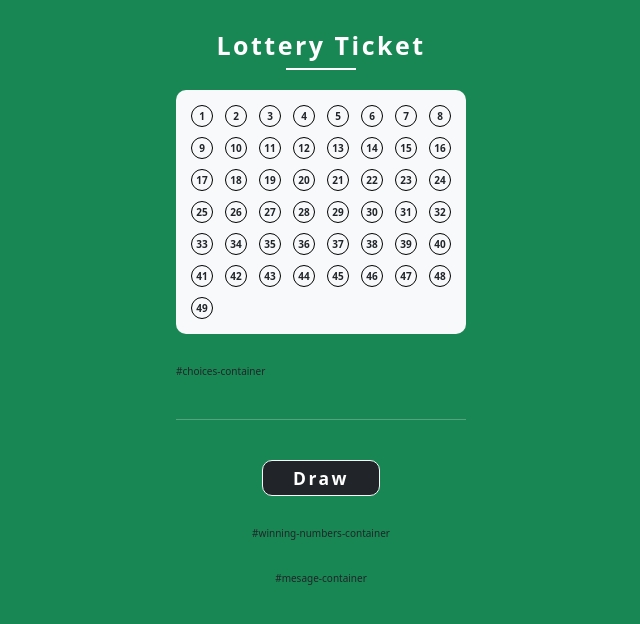
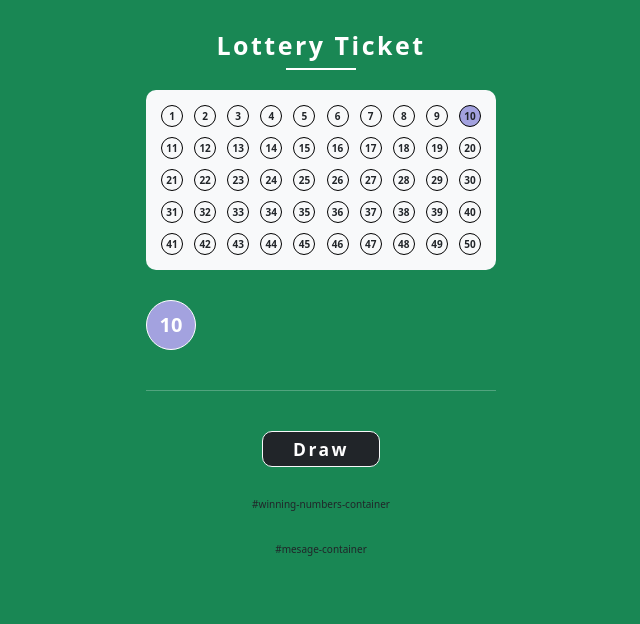
Before and after one commit to angellutz/Lotto_game, a plain HTML site: page index.html in a window 1280 px wide. Both pictures are taken after a click on the element "10". Shown: the whole page, without its empty margins (319-959 px from the left). Drawn offline with nearby package versions, Linux system fonts and the light colour scheme.

Commit message:
implemented selected numbers container

```diff
--- a/index.html
+++ b/index.html
@@ -15,18 +15,21 @@
       href="https://cdnjs.cloudflare.com/ajax/libs/font-awesome/6.3.0/css/all.min.css"
       integrity="sha512-SzlrxWUlpfuzQ+pcUCosxcglQRNAq/DZjVsC0lE40xsADsfeQoEypE+enwcOiGjk/bSuGGKHEyjSoQ1zVisanQ=="
       crossorigin="anonymous"
-			referrerpolicy="no-referrer" />
+      referrerpolicy="no-referrer"
+    />
 
     <!-- link Bootstrap 5 -->
     <link
       href="https://cdn.jsdelivr.net/npm/bootstrap@5.0.2/dist/css/bootstrap.min.css"
       rel="stylesheet"
       integrity="sha384-EVSTQN3/azprG1Anm3QDgpJLIm9Nao0Yz1ztcQTwFspd3yD65VohhpuuCOmLASjC"
-			crossorigin="anonymous" />
+      crossorigin="anonymous"
+    />
     <script
       src="https://cdn.jsdelivr.net/npm/bootstrap@5.0.2/dist/js/bootstrap.bundle.min.js"
       integrity="sha384-MrcW6ZMFYlzcLA8Nl+NtUVF0sA7MsXsP1UyJoMp4YLEuNSfAP+JcXn/tWtIaxVXM"
-			crossorigin="anonymous"></script>
+      crossorigin="anonymous"
+    ></script>
   </head>
   <body class="bg-success">
     <!-- title  -->
@@ -35,23 +38,26 @@
     </div>
     <main
       id="wrapper"
-			class="d-flex flex-column align-items-center justify-content-center mx-auto">
+      class="d-flex flex-column align-items-center justify-content-center mx-auto"
+    >
       <!-- ticket section -->
       <section id="top-section" class="d-flex flex-column w-100">
         <!-- ticket to be filled dinamically with JS -->
         <div id="ticket-container" class="d-flex bg-light mb-5 p-4">
           <div
             id="options"
-						class="d-flex flex-wrap gap-3 justify-content-between"></div>
+            class="d-flex flex-wrap gap-3 justify-content-between"
+          ></div>
         </div>
         <!-- user chosed numbers to be populated by JS -->
-				<div id="choices-container" class="mb-5 w-100">#choices-container</div>
+        <div id="choices-container" class="d-flex gap-3 mb-5 w-100"></div>
         <hr class="bg-light" />
       </section>
       <!-- random numbers section -->
       <section
         id="bottom-section"
-				class="d-flex flex-column align-items-center w-100">
+        class="d-flex flex-column align-items-center w-100"
+      >
         <a class="btn btn-dark border-light fs-3 px-5 fw-bold my-5">Draw</a>
         <div id="winning-numbers-container" class="mb-5">
           #winning-numbers-container
--- a/main.js
+++ b/main.js
@@ -1,15 +1,43 @@
 // importing html tags
-const ticket = document.querySelector('#ticket-container');
-const options = document.querySelector('#options');
+const ticket = document.querySelector("#ticket-container");
+const options = document.querySelector("#options");
+const choicesContainer = document.querySelector("#choices-container");
+const winningNumContainer = document.querySelector(
+  "#winning-numbers-container"
+);
 
-for (let i = 1; i < 50; i++) {
-	//create rounded container for numbers
-	const numberContainer = document.createElement('div');
-	numberContainer.setAttribute('class', 'rounded-container');
-	//create span element to store the numbers
-	const number = document.createElement('span');
-	number.setAttribute('class', 'fs-6 fw-bold');
-	number.textContent = i;
-	numberContainer.appendChild(number);
-	options.appendChild(numberContainer);
+for (let i = 1; i < 51; i++) {
+  //create rounded containers for numbers
+  const ticketNumContainer = document.createElement("div");
+  ticketNumContainer.setAttribute(
+    "class",
+    "rounded-num-container ticket-num-container"
+  );
+  //create span element to store the numbers
+  const ticketNumber = document.createElement("span");
+  ticketNumber.setAttribute("class", "fs-6 fw-bold");
+  ticketNumber.textContent = i;
+  ticketNumContainer.appendChild(ticketNumber);
+  options.appendChild(ticketNumContainer);
+
+  // create event listener for targeting and displaying the numbers
+  ticketNumContainer.addEventListener("click", () => {
+    displayNumbers(choicesContainer, i);
+    ticketNumContainer.style.backgroundColor = "#A3A2DF";
+  });
 }
+
+// function to display numbers after user selection or being generated
+function displayNumbers(container, index) {
+  const numberContainer = document.createElement("div");
+  numberContainer.setAttribute(
+    "class",
+    "rounded-num-container chosen-num-container border-white"
+  );
+  numberContainer.style.backgroundColor = "#A3A2DF";
+  const number = document.createElement("span");
+  number.setAttribute("class", "fs-2 fw-bold text-white");
+  number.textContent = index;
+  numberContainer.appendChild(number);
+  container.appendChild(numberContainer);
+}
--- a/style.css
+++ b/style.css
@@ -24,7 +24,7 @@ h1 {
 }
 
 h1::before {
-	content: '';
+  content: "";
   width: 7rem;
   height: 2px;
   background: var(--primary-color);
@@ -35,7 +35,7 @@ h1::before {
 }
 
 #wrapper {
-	width: 29rem;
+  width: 35rem;
 }
 
 #ticket-container,
@@ -52,9 +52,7 @@ h1::before {
   box-shadow: 5px 5px 10px var(--btn-shadow);
 }
 
-.rounded-container {
-	width: 2rem;
-	height: 2rem;
+.rounded-num-container {
   padding: 1rem;
   border-radius: 50%;
   border: 1px solid var(--secondary-color);
@@ -63,3 +61,13 @@ h1::before {
   align-items: center;
   cursor: pointer;
 }
+
+.ticket-num-container {
+  width: 2rem;
+  height: 2rem;
+}
+
+.chosen-num-container {
+  width: 5rem;
+  height: 5rem;
+}
```
Lines whose indentation alone changed are shown as unchanged.
